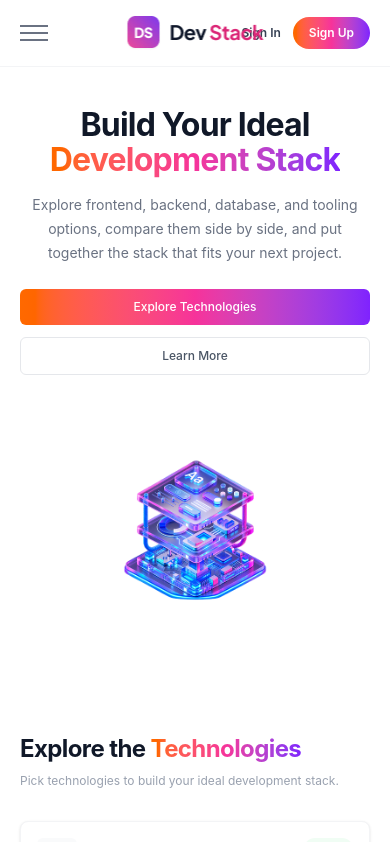
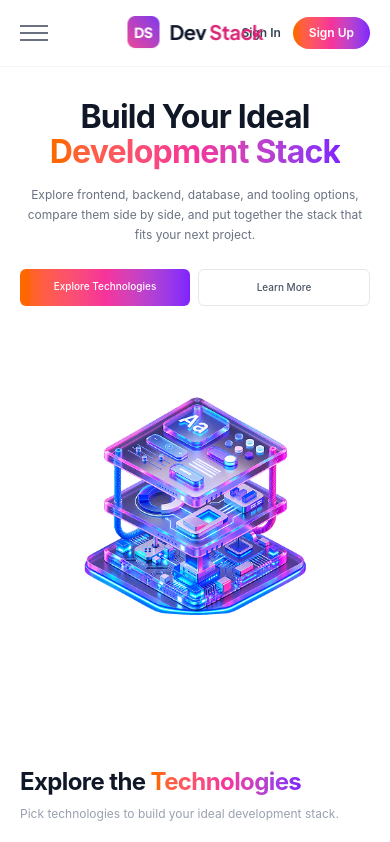
Before and after one commit to jipunroy/DevStack-Project, a React (Vite) app: page / in a window 390 px wide. Shown: the top 842 px of the page. Built offline with nearby package versions, Linux system fonts and the light colour scheme; grey boxes are pictures that could not be loaded.

Commit message:
hero section update

```diff
--- a/src/components/Hero/Hero.tsx
+++ b/src/components/Hero/Hero.tsx
@@ -3,36 +3,35 @@ import heroImage from "../../assets/banner-stack.png";
 function Hero() {
   return (
     <section className="bg-white">
-      <div className="mx-auto flex max-w-7xl flex-col items-center px-5 py-10 sm:px-6 md:flex-row md:justify-between md:py-14 lg:px-8 lg:py-16">
-
+      <div className="mx-auto flex max-w-7xl flex-col items-center px-5 py-8 sm:px-6 sm:py-10 md:flex-row md:justify-between md:py-14 lg:px-8 lg:py-16">
         {/* Hero Content */}
         <div className="w-full text-center md:w-[52%] md:text-left">
           <h1 className="text-[32px] font-bold leading-[1.1] tracking-tight text-gray-900 sm:text-4xl lg:text-[42px]">
             Build Your Ideal
             <br />
-            <span className="bg-gradient-to-r from-orange-500 via-pink-500 to-violet-600 bg-clip-text text-transparent">
+            <span className="bg-linear-to-r from-orange-500 via-pink-500 to-violet-600 bg-clip-text text-transparent">
               Development Stack
             </span>
           </h1>
 
-          <p className="mx-auto mt-4 max-w-[560px] text-sm leading-6 text-gray-500 md:mx-0 md:max-w-[520px]">
+          <p className="mx-auto mt-4 max-w-140 text-xs leading-5 text-gray-500 sm:text-sm sm:leading-6 md:mx-0 md:max-w-130">
             Explore frontend, backend, database, and tooling options,
             compare them side by side, and put together the stack that fits
             your next project.
           </p>
 
           {/* Buttons */}
-          <div className="mt-6 flex flex-col gap-3 sm:flex-row sm:justify-center md:justify-start">
+          <div className="mt-6 flex flex-row justify-center gap-2 sm:gap-3 md:justify-start">
             <a
               href="#technologies"
-              className="rounded-md bg-gradient-to-r from-orange-500 via-pink-500 to-violet-600 px-6 py-2.5 text-xs font-medium text-white transition hover:opacity-90"
+              className="flex-1 rounded-md bg-linear-to-r from-orange-500 via-pink-500 to-violet-600 px-3 py-2.5 text-[10px] font-medium text-white transition hover:opacity-90 sm:flex-none sm:px-6 sm:text-xs"
             >
               Explore Technologies
             </a>
 
             <a
               href="#about"
-              className="rounded-md border border-gray-200 bg-white px-6 py-2.5 text-xs font-medium text-gray-600 transition hover:border-pink-400 hover:text-pink-500"
+              className="flex-1 rounded-md border border-gray-200 bg-white px-3 py-2.5 text-[10px] font-medium text-gray-600 transition hover:border-pink-400 hover:text-pink-500 sm:flex-none sm:px-6 sm:text-xs"
             >
               Learn More
             </a>
@@ -40,11 +39,11 @@ function Hero() {
         </div>
 
         {/* Hero Image */}
-        <div className="mt-10 flex w-full justify-center md:mt-0 md:w-[43%] md:justify-end">
+        <div className="mt-5 flex w-full justify-center md:mt-0 md:w-[43%] md:justify-end">
           <img
             src={heroImage}
             alt="Development technology stack"
-            className="w-[230px] object-contain sm:w-[270px] md:w-[300px] lg:w-[340px]"
+            className="w-90 max-w-[115%] object-contain sm:w-100 md:w-107.5 lg:w-125"
           />
         </div>
       </div>
```
